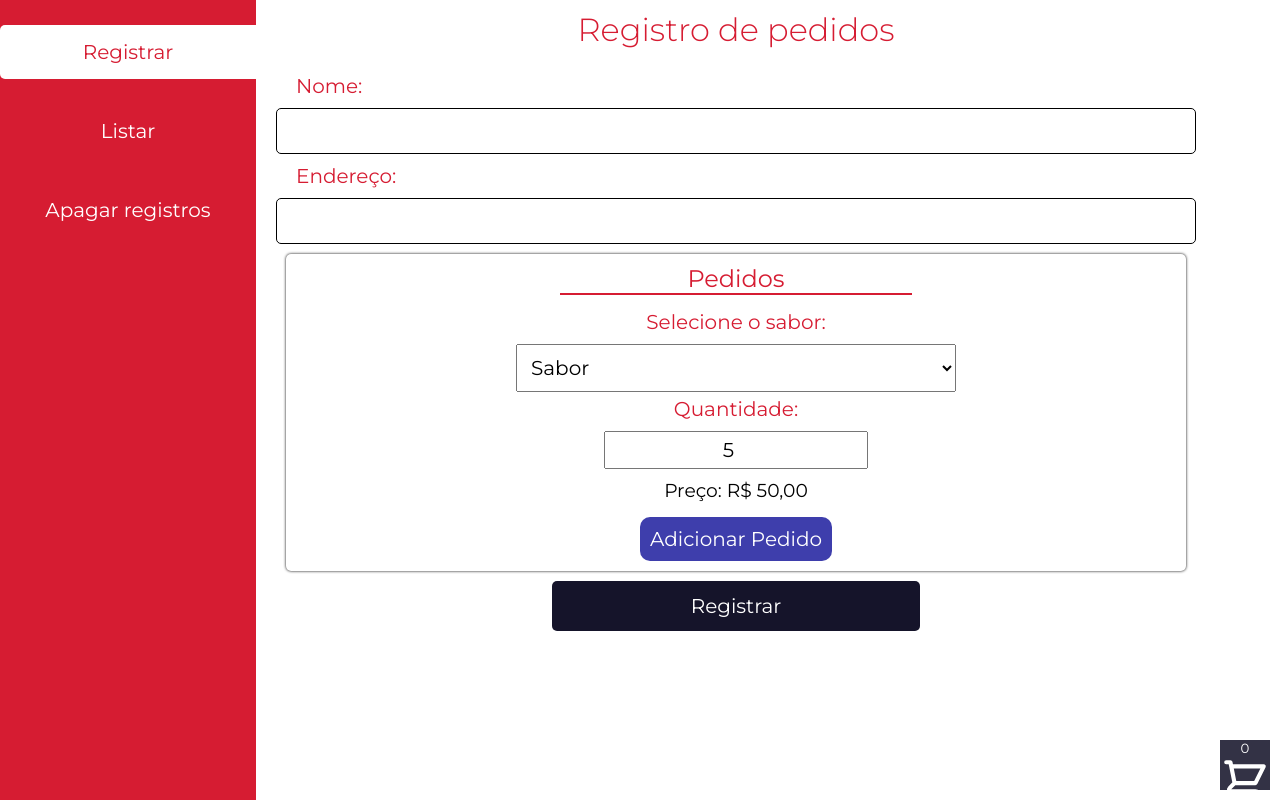
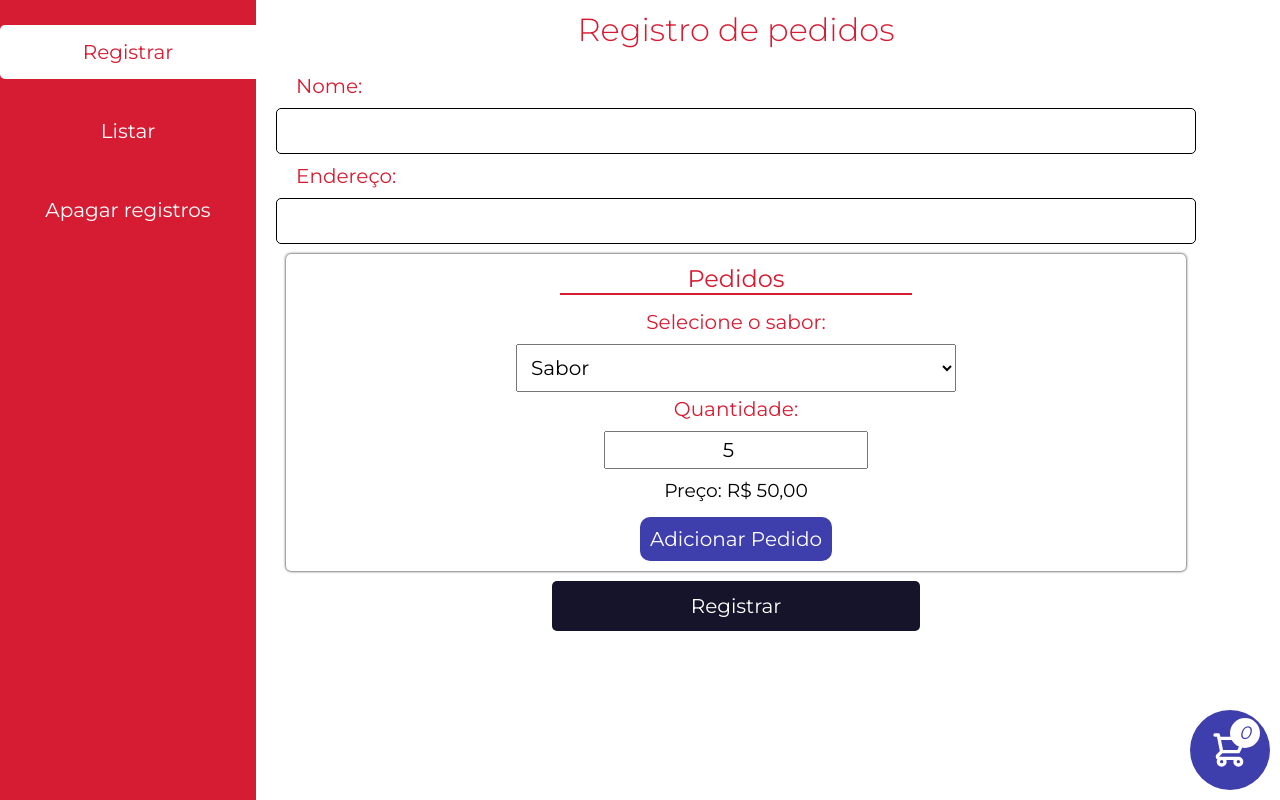
Before and after one commit to Braz99/gerenciador-de-pedidos, a React (Create React App) app: page / in a window 1280 px wide. Built offline with nearby package versions, Linux system fonts and the light colour scheme.

Commit message:
Estiliza o component cart e melhora a lógica de exibição dele

```diff
--- a/src/components/Cart.jsx
+++ b/src/components/Cart.jsx
@@ -1,15 +1,18 @@
+import { toast } from "react-toastify";
+
 export default function Cart({ show, setShow, orders }) {
   function showCart(e) {
     e.preventDefault();
-    setShow(!show);
+
+    if (orders?.quantity > 0) {
+      setShow(!show);
+    } else {
+      toast.error("Carrinho vazio!", { toastId: 125 });
+    }
   }
 
   return (
     <button className="cart-button" onClick={(e) => showCart(e)}>
-      <span className="cart-quantity">
-        {orders?.quantity === undefined ? 0 : orders?.quantity}
-      </span>
-
       <i className="cart-icon">
         <svg
           xmlns="http://www.w3.org/2000/svg"
@@ -25,6 +28,10 @@ export default function Cart({ show, setShow, orders }) {
             d="M3 3h2l.4 2M7 13h10l4-8H5.4M7 13L5.4 5M7 13l-2.293 2.293c-.63.63-.184 1.707.707 1.707H17m0 0a2 2 0 100 4 2 2 0 000-4zm-8 2a2 2 0 11-4 0 2 2 0 014 0z"
           />
         </svg>
+
+        <span className="cart-quantity">
+          {orders?.quantity === undefined ? 0 : orders?.quantity}
+        </span>
       </i>
     </button>
   );
--- a/src/components/MainHome.jsx
+++ b/src/components/MainHome.jsx
@@ -23,9 +23,13 @@ export default function MainHome() {
   } = useMainActions();
 
   return (
-    <main className="home-main" method="POST">
+    <main className="home-main">
       <h1 className="home-title">Registro de pedidos</h1>
-      <form className="home-form" onSubmit={(e) => handleSubmit(e)}>
+      <form
+        className="home-form"
+        onSubmit={(e) => handleSubmit(e)}
+        onClick={() => (show ? setShow(!show) : false)}
+      >
         <SiteInput
           className="name-input"
           name="name"
@@ -48,12 +52,16 @@ export default function MainHome() {
 
         <Cart show={show} setShow={setShow} orders={orders} />
 
-        {show ? <CartList orders={orders} setOrders={setOrders} /> : ""}
-
         <button type="submit" className="form-button">
           Registrar
         </button>
       </form>
+
+      {show && orders?.quantity > 0 ? (
+        <CartList orders={orders} setOrders={setOrders} />
+      ) : (
+        false
+      )}
     </main>
   );
 }
--- a/src/styles/components/cart-s.css
+++ b/src/styles/components/cart-s.css
@@ -1,25 +1,38 @@
-.hidden-cart {
-  display: none;
-}
-
-.show-cart {
+.cart-button {
   display: flex;
-  position: fixed;
-  height: 100vh;
-  width: 50vw;
-  right: 100px;
-  background-color: black;
-  color: white;
-}
-
-.cart-button {
-  width: 50px;
-  height: 50px;
-  background-color: #333245;
-  color: white;
+  justify-content: center;
+  align-items: center;
+  width: 80px;
+  height: 80px;
   position: fixed;
   bottom: 10px;
   right: 10px;
+  background-color: #3e3eac;
+  color: #fff;
+  border-radius: 50%;
+  padding: 10px;
   cursor: pointer;
   border: none;
+  box-shadow: 0px 0px 10px;
 }
+
+.cart-icon {
+  width: 40px;
+  height: 40px;
+}
+
+.cart-quantity {
+  display: flex;
+  justify-content: center;
+  align-items: center;
+  position: relative;
+  top: -55px;
+  right: -20px;
+  height: 30px;
+  width: 30px;
+  font-size: 18px;
+  background-color: #fff;
+  color: #3e3eac;
+  border-radius: 50%;
+  user-select: none;
+}
--- a/src/styles/components/order-s.css
+++ b/src/styles/components/order-s.css
@@ -78,21 +78,46 @@
 
 /* ============== Orders list cart ============= */
 
+.orders-list-cart::-webkit-scrollbar {
+  background-color: transparent;
+  width: 8px;
+  border-radius: 10px;
+
+}
+
+.orders-list-cart::-webkit-scrollbar-button {
+  display: none;
+}
+
+.orders-list-cart::-webkit-scrollbar-thumb {
+  background-color: #3e3eac;
+  border-radius: 5px;
+}
+
 .orders-list-cart {
-  width: 100%;
+  display: grid;
+  z-index: 20000;
+  grid-template-columns: repeat(2, 1fr);
+  gap: 10px;
   padding: 10px;
-  display: grid;
-  grid-template-columns: 30% 30% 30%;
-  gap: 10px;
+  position: fixed;
+  right: 20px;
+  bottom: 90px;
+  background-color: #fff;
+  box-shadow: 0px 0px 2px;
+  border-radius: 5px;
+  width: 50vw;
+  max-height: 80vh;
+  overflow-y: auto;
 }
 
 .order-info-cart {
-  padding: 10px;
-  border-radius: 10px;
-  height: 200px;
   display: flex;
   justify-content: center;
   flex-wrap: wrap;
+  height: 200px;
+  padding: 10px;
+  border-radius: 10px;
 }
 
 .order-info-cart-flavor,
```
